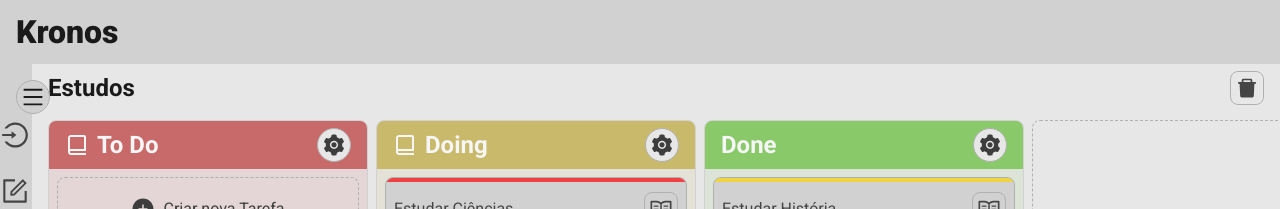
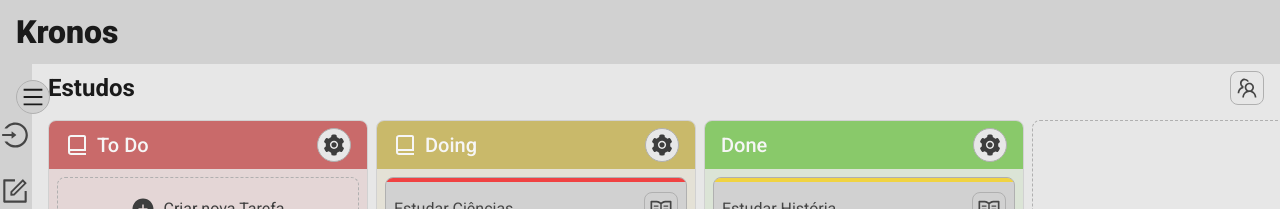
Before and after one commit to Bernardopog/kronos-app, a Next.js app in the folder apps/frontend/: page /kanbanlist/1234567890abcdef in a window 1280 px wide. Shown: the top 209 px of the page. Built offline with nearby package versions, Linux system fonts and the light colour scheme.

Commit message:
feat(frontend): add Role to Kanban and Management Kanban Members

```diff
--- a/apps/frontend/src/app/(pages)/(private)/kanbanlist/[kanban]/page.tsx
+++ b/apps/frontend/src/app/(pages)/(private)/kanbanlist/[kanban]/page.tsx
@@ -2,12 +2,16 @@
 import Button from "@/components/Button/Button";
 import Inert from "@/components/Inert/Inert";
 import KanbanColumn from "@/components/KanbanPage/KanbanColumn";
+import KanbanOptions from "@/components/KanbanPage/KanbanOptions";
+import KanbanOptionsTeam from "@/components/KanbanPage/KanbanOptionsTeam";
 import KanbanModal from "@/components/Modal/KanbanModal/KanbanModal";
+import { AuthContext } from "@/context/AuthContext";
 import { KanbanContext } from "@/context/KanbanContext";
 import { ModalContext } from "@/context/ModalContext";
+import { RoleType } from "@/mock/kanban/mockKanbans";
 import { useParams } from "next/navigation";
 import { DragEvent, useContext, useEffect, useRef, useState } from "react";
-import { AiFillDelete, AiFillPlusCircle } from "react-icons/ai";
+import { AiFillPlusCircle } from "react-icons/ai";
 
 export default function Kanban() {
   const {
@@ -20,6 +24,8 @@ export default function Kanban() {
   } = useContext(KanbanContext);
   const { toggleModal } = useContext(ModalContext);
 
+  const { user } = useContext(AuthContext);
+
   const params = useParams();
   const kanbanId = params.kanban as string;
 
@@ -30,6 +36,11 @@ export default function Kanban() {
 
   const [kanbanTitle, setKanbanTitle] = useState<string>("");
   const [editingTitle, setEditingTitle] = useState<boolean>(false);
+
+  const [role, setRole] = useState<RoleType | null>(null);
+
+  const [isKanbanTeamOptionsOpen, setIsKanbanTeamOptionsOpen] =
+    useState<boolean>(false);
 
   const inputRef = useRef<HTMLInputElement>(null);
 
@@ -47,6 +58,24 @@ export default function Kanban() {
     const originalColumnId = ev.dataTransfer.getData("originalColumnId");
     updateColumnDragAndDrop(columnId, itemId, originalColumnId);
   };
+
+  useEffect(() => {
+    const roleInSelectedKanban = selectedKanban?.authorizedUserId.find(
+      (authUser) => authUser.id === user?.id
+    )?.role;
+
+    if (user) {
+      if (selectedKanban?.userId === user.id) {
+        setRole("admin");
+      } else if (roleInSelectedKanban === "admin") {
+        setRole("admin");
+      } else if (roleInSelectedKanban === "write") {
+        setRole("write");
+      } else if (roleInSelectedKanban === "read") {
+        setRole("read");
+      }
+    }
+  }, [selectedKanban?.authorizedUserId, selectedKanban?.userId, user]);
 
   return (
     <main
@@ -76,8 +105,10 @@ export default function Kanban() {
           />
         ) : (
           <h2
-            className="font-bold w-4/5 text-2xl text-woodsmoke-950 dark:text-woodsmoke-50 ease-in-out duration-300 cursor-pointer"
+            className={`font-bold w-4/5 text-2xl text-woodsmoke-950 dark:text-woodsmoke-50 ease-in-out duration-300
+              ${role === "admin" && "cursor-pointer"}`}
             onClick={() => {
+              if (role !== "admin") return;
               setEditingTitle(true);
               setTimeout(() => {
                 inputRef.current?.focus();
@@ -87,23 +118,13 @@ export default function Kanban() {
             {selectedKanban?.title}
           </h2>
         )}
-        <Button
-          ariaLabel="Deletar o respectivo kanban"
-          action={() => {
-            toggleModal({
-              content: "kanbanDelete",
-              type: "delete",
-              headerTitle: "Deletar Kanban",
-            });
-          }}
-          icon={<AiFillDelete />}
-          extraStyles={{
-            button: `fixed right-4 text-woodsmoke-800
-              dark:text-woodsmoke-200
-              hover:bg-poppy-600
-              dark:hover:shadow-btn dark:hover:shadow-poppy-600/25`,
-          }}
-        />
+        {role !== "read" && (
+          <KanbanOptions
+            isKanbanTeamOptionsOpen={isKanbanTeamOptionsOpen}
+            setIsKanbanTeamOptionsOpen={setIsKanbanTeamOptionsOpen}
+            role={role}
+          />
+        )}
       </header>
       <Inert
         style={`fixed top-0 left-0 z-50 w-full bg-woodsmoke-100/90 text-woodsmoke-950 duration-300 ease-in-out backdrop-blur-sm overflow-clip
@@ -114,6 +135,17 @@ export default function Kanban() {
       >
         <KanbanModal />
       </Inert>
+      {role !== "read" && (
+        <Inert
+          style={`flex flex-col items-center fixed top-28 right-4 z-50 w-64 rounded-lg border-woodsmoke-400 bg-woodsmoke-100/90 text-woodsmoke-950 duration-300 ease-in-out backdrop-blur-sm overflow-clip
+          dark:bg-woodsmoke-950/90 dark:border-woodsmoke-800 dark:text-woodsmoke-100
+        ${isKanbanTeamOptionsOpen ? "min-h-40 h-[80vh] max-h-[80vh] p-4 border" : "h-0 p-0 border-none"}
+      `}
+          value={isKanbanTeamOptionsOpen}
+        >
+          <KanbanOptionsTeam />
+        </Inert>
+      )}
       <div className="flex h-full gap-2">
         {columnList
           .filter((column) => column.kanbanId === kanbanId)
@@ -124,9 +156,10 @@ export default function Kanban() {
               index={index}
               dragStart={handleDragStart}
               dragDrop={handleDragDrop}
+              role={role}
             />
           ))}
-        {(selectedKanban?.columnsId.length ?? 0) < 8 && (
+        {(selectedKanban?.columnsId.length ?? 0) < 8 && role !== "read" && (
           <Button
             extraStyles={{
               button: `min-w-80 max-w-80 min-h-[460px] h-[100dvh] max-h-[calc(100%-6rem)] border-dashed rounded-lg text-woodsmoke-900
--- a/apps/frontend/src/components/KanbanPage/KanbanColumn.tsx
+++ b/apps/frontend/src/components/KanbanPage/KanbanColumn.tsx
@@ -10,6 +10,7 @@ import { ModalContext } from "@/context/ModalContext";
 import KanbanColumnOption from "./KanbanColumnOption";
 import KanbanColumnHeader from "./KanbanColumnHeader";
 import Inert from "../Inert/Inert";
+import { RoleType } from "@/mock/kanban/mockKanbans";
 
 interface IKanbanColumnProps {
   column: IColumn;
@@ -20,6 +21,7 @@ interface IKanbanColumnProps {
     originalColumnId: string
   ) => void;
   dragDrop: (ev: DragEvent<HTMLElement>, columnId: string) => void;
+  role: RoleType | null;
 }
 
 export default function KanbanColumn({
@@ -27,6 +29,7 @@ export default function KanbanColumn({
   index,
   dragStart,
   dragDrop,
+  role,
 }: IKanbanColumnProps) {
   const { toggleModal } = useContext(ModalContext);
   const { taskList } = useContext(KanbanContext);
@@ -68,7 +71,9 @@ export default function KanbanColumn({
         setIsOptionsOpen={setIsOptionsOpen}
         isEditingColumnTitle={isEditingColumnTitle}
         setEditingIsColumnTitle={setEditingIsColumnTitle}
+        role={role}
       />
+      {role !== "read" && (
         <Inert
           value={isOptionsOpen}
           style={`relative bg-woodsmoke-200 duration-300 ease-in-out overflow-clip
@@ -81,13 +86,14 @@ export default function KanbanColumn({
             setIsOptionsOpen={setIsOptionsOpen}
           />
         </Inert>
+      )}
       <section
         style={{ backgroundColor: `${colorBody}` }}
         className={`min-h-[508px] h-[calc(100vh-14rem)] lg:h-full
         ${index === 0 && "pt-2"}
       `}
       >
-        {index === 0 && (
+        {index === 0 && role !== "read" && (
           <Button
             extraStyles={{
               button: `min-h-16 w-[calc(100%-1rem)] mx-2 border-dashed rounded-lg text-woodsmoke-900
@@ -120,6 +126,7 @@ export default function KanbanColumn({
                 task={task}
                 dragStart={dragStart}
                 columnId={column.id}
+                role={role}
               />
             ))}
         </ul>
--- a/apps/frontend/src/components/KanbanPage/KanbanColumnHeader.tsx
+++ b/apps/frontend/src/components/KanbanPage/KanbanColumnHeader.tsx
@@ -4,6 +4,7 @@ import { IColumn } from "@/mock/kanban/mockKanbanColumns";
 import { Dispatch, useContext } from "react";
 import { AiFillSetting } from "react-icons/ai";
 import Button from "../Button/Button";
+import { RoleType } from "@/mock/kanban/mockKanbans";
 
 interface IKanbanColumnHeaderProps {
   column: IColumn;
@@ -13,6 +14,7 @@ interface IKanbanColumnHeaderProps {
   setIsOptionsOpen: Dispatch<React.SetStateAction<boolean>>;
   isEditingColumnTitle: boolean;
   setEditingIsColumnTitle: Dispatch<React.SetStateAction<boolean>>;
+  role: RoleType | null;
 }
 
 export default function KanbanColumnHeader({
@@ -23,6 +25,7 @@ export default function KanbanColumnHeader({
   setEditingIsColumnTitle,
   isOptionsOpen,
   setIsOptionsOpen,
+  role,
 }: IKanbanColumnHeaderProps) {
   const { updateColumn } = useContext(KanbanContext);
 
@@ -45,15 +48,6 @@ export default function KanbanColumnHeader({
           </span>
         )}
         {isEditingColumnTitle ? (
-          <h2
-            className="text-xl font-medium text-woodsmoke-800 cursor-pointer
-              dark:text-woodsmoke-200 ease-in-out duration-300
-              "
-            onClick={() => setEditingIsColumnTitle(true)}
-          >
-            {column?.columnName}
-          </h2>
-        ) : (
           <input
             type="text"
             value={columnName}
@@ -78,11 +72,28 @@ export default function KanbanColumnHeader({
               }
             }}
           />
+        ) : (
+          <h2
+            className={`text-xl font-medium
+              ease-in-out duration-300
+              ${(column.color?.[2] ?? 0) > 60 ? "text-woodsmoke-950 dark:text-woodsmoke-950" : "text-woodsmoke-50 dark:text-woodsmoke-50"}
+              ${role !== "read" && "cursor-pointer"}
+              `}
+            onClick={() => {
+              if (role === "read") return;
+              setEditingIsColumnTitle(true);
+            }}
+          >
+            {column?.columnName}
+          </h2>
         )}
       </div>
+      {role !== "read" && (
         <Button
           action={() => setIsOptionsOpen(!isOptionsOpen)}
-        ariaLabel={isOptionsOpen ? "Fechar Configuração" : "Abrir Configuração"}
+          ariaLabel={
+            isOptionsOpen ? "Fechar Configuração" : "Abrir Configuração"
+          }
           icon={<AiFillSetting />}
           extraStyles={{
             button: `
@@ -93,6 +104,7 @@ export default function KanbanColumnHeader({
         `,
           }}
         />
+      )}
     </header>
   );
 }
--- /dev/null
+++ b/apps/frontend/src/components/KanbanPage/KanbanOptions.tsx
@@ -0,0 +1,57 @@
+"use client";
+import { ModalContext } from "@/context/ModalContext";
+import { Dispatch, SetStateAction, useContext } from "react";
+import { AiFillDelete, AiOutlineTeam } from "react-icons/ai";
+import Button from "../Button/Button";
+import { RoleType } from "@/mock/kanban/mockKanbans";
+
+interface IKanbanOptionsProps {
+  isKanbanTeamOptionsOpen: boolean;
+  setIsKanbanTeamOptionsOpen: Dispatch<SetStateAction<boolean>>;
+  role: RoleType | null;
+}
+
+export default function KanbanOptions({
+  isKanbanTeamOptionsOpen,
+  setIsKanbanTeamOptionsOpen,
+  role,
+}: IKanbanOptionsProps) {
+  const { toggleModal } = useContext(ModalContext);
+
+  return (
+    <div className="flex fixed right-4 gap-x-2">
+      {role === "admin" && (
+        <Button
+          ariaLabel="Deletar o respectivo kanban"
+          action={() => {
+            toggleModal({
+              content: "kanbanDelete",
+              type: "delete",
+              headerTitle: "Deletar Kanban",
+            });
+          }}
+          icon={<AiFillDelete />}
+          extraStyles={{
+            button: `text-woodsmoke-800
+            dark:text-woodsmoke-200
+            hover:bg-poppy-600
+            dark:hover:shadow-btn dark:hover:shadow-poppy-600/25`,
+          }}
+        />
+      )}
+      <Button
+        ariaLabel="Adicionar usuário ao Time do Kanban"
+        action={() => {
+          setIsKanbanTeamOptionsOpen(!isKanbanTeamOptionsOpen);
+        }}
+        icon={<AiOutlineTeam />}
+        extraStyles={{
+          button: `text-woodsmoke-800
+            dark:text-woodsmoke-200
+            hover:bg-crud-update-light
+            dark:hover:shadow-btn dark:hover:shadow-crud-update-light/25`,
+        }}
+      />
+    </div>
+  );
+}
--- /dev/null
+++ b/apps/frontend/src/components/KanbanPage/KanbanOptionsTeam.tsx
@@ -0,0 +1,108 @@
+import {
+  AiOutlineEdit,
+  AiOutlineRead,
+  AiOutlineSetting,
+  AiOutlineUser,
+  AiOutlineUserAdd,
+} from "react-icons/ai";
+import Button from "../Button/Button";
+import { useContext } from "react";
+import { KanbanContext } from "@/context/KanbanContext";
+import { AuthContext } from "@/context/AuthContext";
+import { IAuthorizedUser } from "@/mock/kanban/mockKanbans";
+
+export default function KanbanOptionsTeam() {
+  const { userList, user } = useContext(AuthContext);
+  const { selectedKanban } = useContext(KanbanContext);
+
+  function userData(authorizedUser: IAuthorizedUser) {
+    const foundUser = userList.find((user) => user.id === authorizedUser.id);
+    return {
+      username: `@${foundUser?.username}`,
+      id: foundUser?.id,
+      displayName: foundUser?.displayName,
+    };
+  }
+
+  function creatorData(userId: string) {
+    const foundCreator = userList.find((user) => user.id === userId);
+    return {
+      username: `@${foundCreator?.username}`,
+      id: foundCreator?.id,
+      displayName: foundCreator?.displayName,
+    };
+  }
+
+  const role = selectedKanban?.authorizedUserId.find(
+    (authUser) => authUser.id === user?.id
+  )?.role;
+
+  return (
+    <>
+      <ul className="flex flex-col w-full gap-2 scrollbar-none overflow-y-scroll">
+        {selectedKanban && (
+          <li
+            className="flex flex-col relative p-1 border rounded-lg border-woodsmoke-400 bg-woodsmoke-200 ease-in-out duration-300
+        dark:border-woodsmoke-800 dark:bg-woodsmoke-900"
+          >
+            {creatorData(selectedKanban.userId).displayName ? (
+              <span>
+                {creatorData(selectedKanban.userId).displayName} -{" "}
+                <span className="opacity-50 italic text-[12px]">
+                  {`${creatorData(selectedKanban.userId).username}`}
+                </span>
+              </span>
+            ) : (
+              <span>{creatorData(selectedKanban.userId).username}</span>
+            )}
+            <span className="text-[10px] opacity-50">
+              #{creatorData(selectedKanban.userId).id}
+            </span>
+            <span className="text-5xl absolute top-1 right-1 opacity-25">
+              <AiOutlineUser />
+            </span>
+          </li>
+        )}
+        {selectedKanban?.authorizedUserId.map((authUser) => (
+          <li
+            key={authUser.id}
+            className={`flex flex-col relative p-1 border rounded-lg
+              ${user?.id === authUser.id ? "bg-woodsmoke-300 dark:bg-woodsmoke-900 border-woodsmoke-950 dark:border-woodsmoke-100" : "border-woodsmoke-400 dark:border-woodsmoke-800"}
+            `}
+          >
+            {userData(authUser).displayName ? (
+              <span>
+                {userData(authUser).displayName} -{" "}
+                <span className="opacity-50 italic text-[12px]">
+                  {userData(authUser).username}
+                </span>
+              </span>
+            ) : (
+              <span>{userData(authUser).username}</span>
+            )}
+            <span className="text-[10px] opacity-50">
+              #{userData(authUser).id}
+            </span>
+            <span className="text-5xl absolute top-1 right-1 opacity-25">
+              {authUser.role === "admin" && <AiOutlineSetting />}
+              {authUser.role === "write" && <AiOutlineEdit />}
+              {authUser.role === "read" && <AiOutlineRead />}
+            </span>
+          </li>
+        ))}
+      </ul>
+      {(role === "admin" || selectedKanban?.userId === user?.id) && (
+        <Button
+          extraStyles={{
+            button: `text-woodsmoke-950 w-full mt-2 border-dashed
+          hover:bg-apple-600
+          dark:text-woodsmoke-100
+          dark:hover:shadow-btn dark:hover:shadow-apple-600/25`,
+          }}
+          label="Adicionar Membro"
+          icon={<AiOutlineUserAdd />}
+        />
+      )}
+    </>
+  );
+}
--- a/apps/frontend/src/components/KanbanPage/KanbanTask.tsx
+++ b/apps/frontend/src/components/KanbanPage/KanbanTask.tsx
@@ -4,6 +4,7 @@ import { DragEvent, useContext } from "react";
 import { AiOutlineRead } from "react-icons/ai";
 import Button from "../Button/Button";
 import { KanbanContext } from "@/context/KanbanContext";
+import { RoleType } from "@/mock/kanban/mockKanbans";
 
 interface IKanbanTaskProps {
   task: IKanbanTask;
@@ -13,12 +14,14 @@ interface IKanbanTaskProps {
     originalColumnId: string
   ) => void;
   columnId: string;
+  role: RoleType | null;
 }
 
 export default function KanbanTask({
   task,
   dragStart,
   columnId,
+  role,
 }: IKanbanTaskProps) {
   const { selectKanbanTask, toggleTaskModal } = useContext(KanbanContext);
 
@@ -38,8 +41,10 @@ export default function KanbanTask({
 
   return (
     <li
-      draggable="true"
-      onDragStart={(ev) => dragStart(ev, task.id, columnId)}
+      draggable={role !== "read"}
+      onDragStart={(ev) => {
+        if (role !== "read") dragStart(ev, task.id, columnId);
+      }}
       className="flex items-center relative min-h-16 rounded-lg border border-woodsmoke-300 bg-woodsmoke-200 overflow-clip ease-in-out duration-300
       dark:border-woodsmoke-700 dark:bg-woodsmoke-950"
     >
@@ -54,6 +59,7 @@ export default function KanbanTask({
       >
         {task?.taskName}
       </h3>
+      {role !== "read" && (
         <Button
           action={() => {
             selectKanbanTask(task.id);
@@ -69,6 +75,7 @@ export default function KanbanTask({
           }}
           icon={<AiOutlineRead />}
         />
+      )}
     </li>
   );
 }
```
Lines whose indentation alone changed are shown as unchanged.
